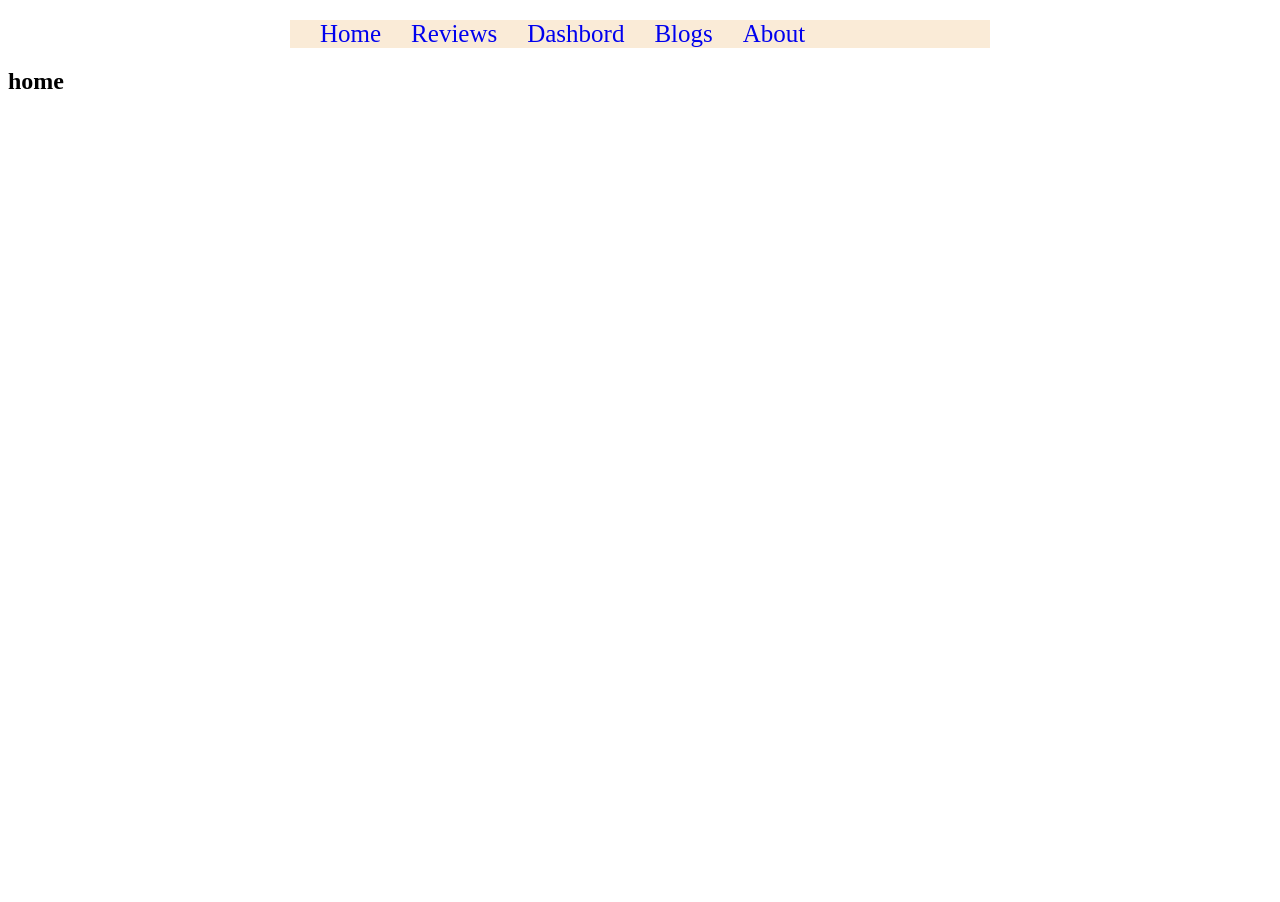
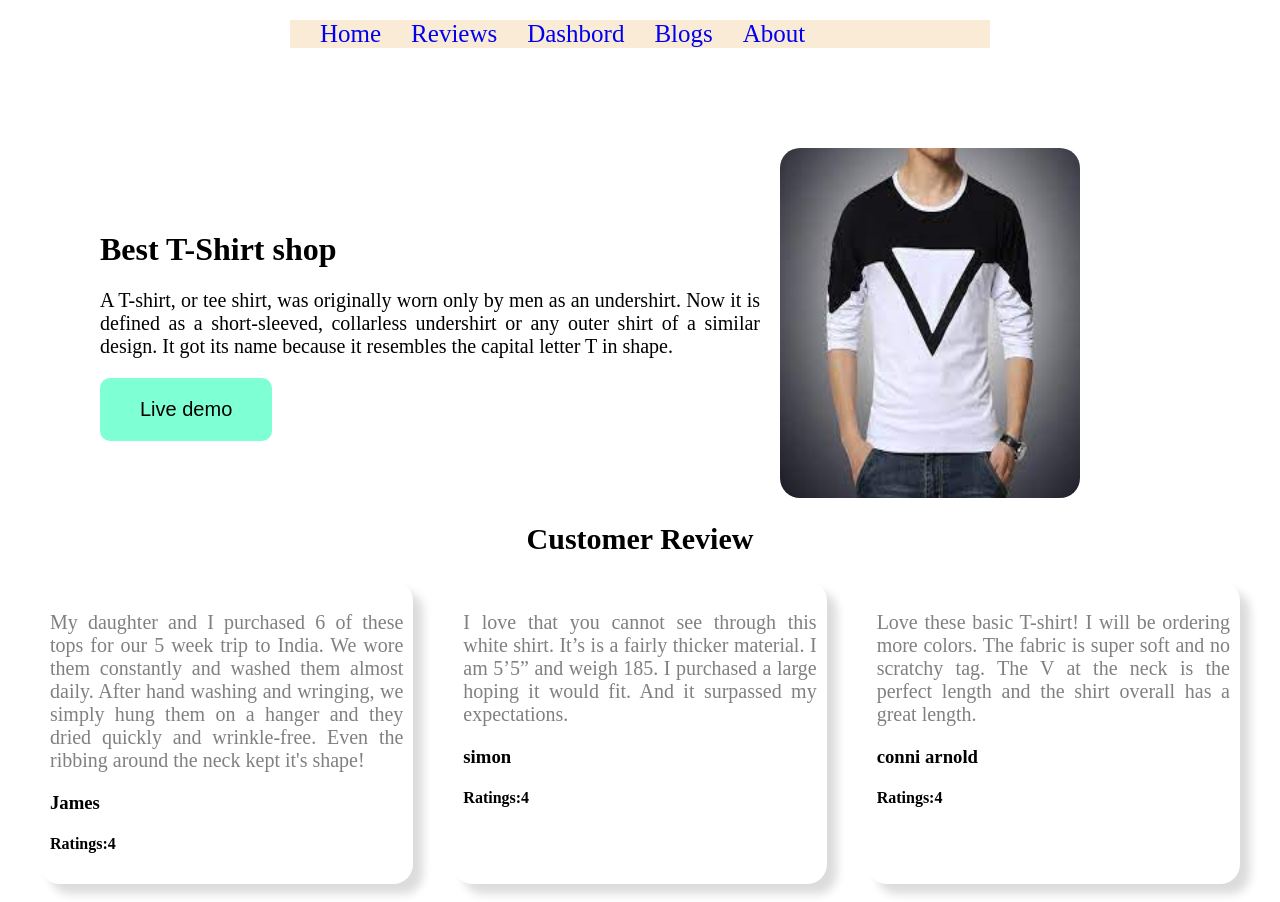
Before and after one commit to sheikhhasan124/product-analycis, a React (Create React App) app: page / in a window 1280 px wide. Shown: the top 902 px of the page. Before the commit the page ends 800 px from the top, so only its background shows below. Built offline with nearby package versions, Linux system fonts and the light colour scheme.

Commit message:
home page done

```diff
--- /dev/null
+++ b/public/fakeData.json
@@ -0,0 +1,50 @@
+[
+    {
+        "id": "1",
+        "name": "James",
+        "ratings": 4,
+         "comments":"My daughter and I purchased 6 of these tops for our 5 week trip to India. We wore them constantly and washed them almost daily. After hand washing and wringing, we simply hung them on a hanger and they dried quickly and wrinkle-free. Even the ribbing around the neck kept it's shape!"
+
+
+      },
+    {
+        "id": "2",
+        "name": "simon",
+        "ratings": 4,
+         "comments":"I love that you cannot see through this white shirt. It’s is a fairly thicker material. I am 5’5” and weigh 185. I purchased a large hoping it would fit. And it surpassed my expectations."
+
+
+      },
+    {
+        "id": "3",
+        "name": "conni arnold",
+        "ratings": 4,
+         "comments":"Love these basic T-shirt! I will be ordering more colors. The fabric is super soft and no scratchy tag. The V at the neck is the perfect length and the shirt overall has a great length."
+
+
+      },
+    {
+        "id": "4",
+        "name": "Ellison",
+        "ratings": 4,
+         "comments":"Perfect fit!!! I’m a 38DD, 5’10” size 16 woman and the XL is true to size. Not to mention did not shrink in the drier. I’m ordering more!!"
+
+
+      },
+    {
+        "id": "5",
+        "name": "James Lemon",
+        "ratings": 4,
+         "comments":"Purchased XL. I usually go with L or XL. Size 12. I'm 5'9, 175 lbs, 38DD. Loose fit around middle (which I wanted). A tiny bit tight around bust. Probably won't throw in dryer. Nice fabric weight. Not too heavy or too thin."
+
+
+      },
+    {
+        "id": "6",
+        "name": "Mamos",
+        "ratings": 4,
+         "comments":"Great quality, not see through. I got the small and it fits perfectly-not too tight and not too loose. I'm 5'8 143lbs, waist 28. Neckline is perfect, not too deep."
+
+
+      }
+]
--- /dev/null
+++ b/src/App.css
@@ -0,0 +1,4 @@
+.total-shop{
+    width: 1200px;
+    margin: 0 auto;
+}
--- a/src/App.js
+++ b/src/App.js
@@ -7,10 +7,11 @@ import Header from './component/header/Header';
 import Home from './component/home/Home';
 import NotFound from './component/NotFound/NotFound';
 import Reviews from './component/reviews/Reviews';
+import  './App.css'
 
 const App = () => {
     return (
-        <div>
+        <div className='total-shop'>
             <Header></Header>
            <Routes>
                <Route path="/" element={<Home></Home>}></Route>
--- /dev/null
+++ b/src/component/customerReviews/CustomerReview.css
@@ -0,0 +1,11 @@
+.customer-review{
+   box-shadow: 10px 10px 10px rgb(221, 220, 220);
+   text-align: left;
+   padding: 10px;
+   border-radius: 20px;
+}
+.customer-review p{
+    font-size: 20px;
+    text-align: justify;
+    color: gray;
+}
--- /dev/null
+++ b/src/component/customerReviews/CustomerReviews.js
@@ -0,0 +1,17 @@
+import React from 'react';
+import './CustomerReview.css'
+
+const CustomerReviews = ({review}) => {
+    console.log(review)
+    const {name,ratings,comments}=review;
+    return (
+        <div className='customer-review'>
+            <p>{comments}</p>
+            <h3>{name}</h3>
+            <h4>Ratings:{ratings}</h4>
+
+        </div>
+    );
+};
+
+export default CustomerReviews;
--- a/src/component/header/Header.css
+++ b/src/component/header/Header.css
@@ -10,4 +10,5 @@
     text-decoration: none;
     margin-left:30px ;
     font-size: 25px;
+
 }
--- /dev/null
+++ b/src/component/home/Home.css
@@ -0,0 +1,52 @@
+
+.shop{
+
+    display: flex;
+    margin-top: 100px;
+     justify-content: center;
+     align-items: center;
+     width: 1100px;
+
+}
+.shop-header{
+    width: 60%;
+    margin-right: 20px;
+}
+.shop-header p{
+    font-size: 20px;
+    text-align: justify;
+}
+.shop-header button{
+    border: none;
+    padding: 20px 40px;
+    font-size: 20px;
+    background-color: aquamarine;
+    border-radius: 10px;
+}
+.shop-banner img{
+    width: 300px;
+    height: 350px;
+    border-radius: 20px;
+}
+.customer-reviews{
+    text-align: center;
+}
+.customer-reviews .heading{
+    font-size: 30px;
+    margin-top:20px ;
+}
+.customer-reviews button{
+    padding: 25px 90px;
+    font-size: 25px;
+    letter-spacing: 7px;
+    border: none;
+    margin-top: 20px;
+    background-color: aquamarine;
+    border-radius: 20px;
+}
+.customer-reviews-section{
+    display: grid;
+    grid-template-columns: repeat(3,1fr);
+    grid-gap: 40px;
+
+}
--- a/src/component/home/Home.js
+++ b/src/component/home/Home.js
@@ -1,9 +1,36 @@
-import React from 'react';
+import React, { useEffect, useState } from 'react';
+import img from '../../img/tshirt.jpg'
+import CustomerReviews from '../customerReviews/CustomerReviews';
+import './Home.css'
 
 const Home = () => {
+    const [reviews, setReviews]=useState([])
+
+    useEffect(()=>{
+        fetch('fakeData.json')
+        .then(res=>res.json())
+        .then(data=>setReviews(data))
+    },[])
     return (
-        <div>
-            <h2>home</h2>
+        <div className=''>
+
+            <div className="shop">
+                <div className="shop-header">
+                    <h1>Best T-Shirt shop</h1>
+                    <p>A T-shirt, or tee shirt, was originally worn only by men as an undershirt. Now it is defined as a short-sleeved, collarless undershirt or any outer shirt of a similar design. It got its name because it resembles the capital letter T in shape.</p>
+                    <button>Live demo</button>
+                </div>
+                <div className="shop-banner">
+                    <img src={img} alt="" />
+                </div>
+            </div>
+            <div className="customer-reviews">
+                <h2 className='heading'>Customer Review</h2>
+                  <div className="customer-reviews-section">
+                       {reviews.slice(0,3).map(review=><CustomerReviews key={review.id} review={review}></CustomerReviews>)}
+                  </div>
+                <button>see reviwe</button>
+            </div>
         </div>
     );
 };
```
Also changed, not shown: src/img/tshirt.jpg (added).
